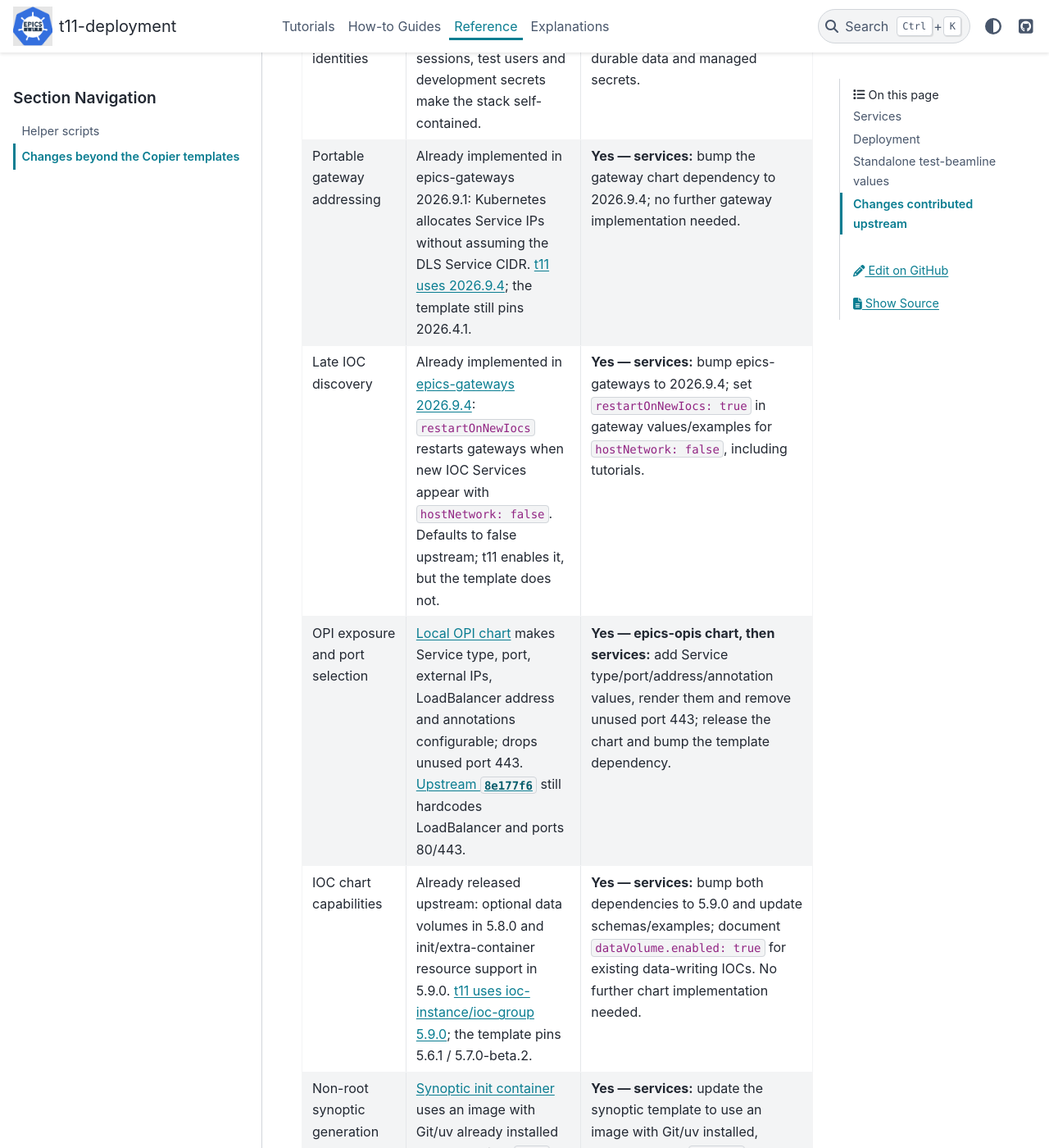
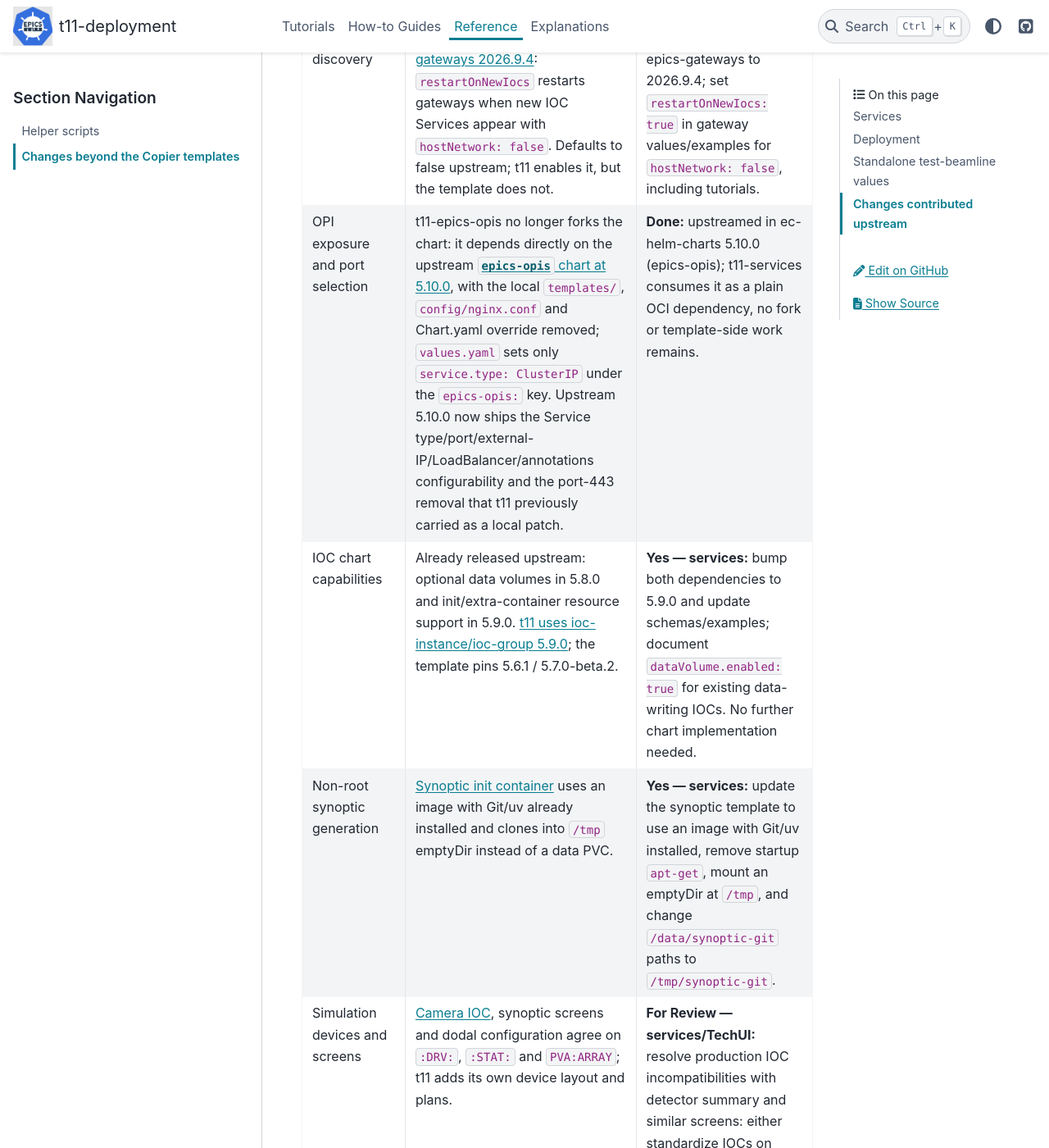
Before and after one commit to epics-containers/t11-deployment, a Sphinx documentation site: the page built from docs/reference/template-differences.md, in a window 1280 px wide and 1400 px high, scrolled down 2343 px. Shown: the whole window at 82% size. Built offline with Sphinx 7.4.7 and the PyData theme 0.15.4, drawn with Linux system fonts in a browser that asks for light colours.

```diff
--- a/docs/reference/template-differences.md
+++ b/docs/reference/template-differences.md
@@ -33,7 +33,7 @@ against [services-template-helm `8132d00`](https://github.com/epics-containers/s
 | Disposable data and identities | Tiled uses in-memory SQLite; local OPA sessions, test users and development secrets make the stack self-contained. | **No:** simulation data and credentials; production needs durable data and managed secrets. |
 | Portable gateway addressing | Already implemented in epics-gateways 2026.9.1: Kubernetes allocates Service IPs without assuming the DLS Service CIDR. [t11 uses 2026.9.4](https://github.com/epics-containers/t11-services/blob/191c256/services/t11-epics-gateways/Chart.yaml); the template still pins 2026.4.1. | **Yes — services:** bump the gateway chart dependency to 2026.9.4; no further gateway implementation needed. |
 | Late IOC discovery | Already implemented in [epics-gateways 2026.9.4](https://github.com/epics-containers/epics-gateways/tree/2026.9.4/helm): `restartOnNewIocs` restarts gateways when new IOC Services appear with `hostNetwork: false`. Defaults to false upstream; t11 enables it, but the template does not. | **Yes — services:** bump epics-gateways to 2026.9.4; set `restartOnNewIocs: true` in gateway values/examples for `hostNetwork: false`, including tutorials. |
-| OPI exposure and port selection | [Local OPI chart](https://github.com/epics-containers/t11-services/tree/191c256/services/t11-epics-opis) makes Service type, port, external IPs, LoadBalancer address and annotations configurable; drops unused port 443. [Upstream `8e177f6`](https://github.com/epics-containers/ec-helm-charts/blob/8e177f6/Charts/epics-opis/templates/deploy.yaml) still hardcodes LoadBalancer and ports 80/443. | **Yes — epics-opis chart, then services:** add Service type/port/address/annotation values, render them and remove unused port 443; release the chart and bump the template dependency. |
+| OPI exposure and port selection | t11-epics-opis no longer forks the chart: it depends directly on the upstream [`epics-opis` chart at 5.10.0](https://github.com/epics-containers/ec-helm-charts/releases/tag/5.10.0), with the local `templates/`, `config/nginx.conf` and Chart.yaml override removed; `values.yaml` sets only `service.type: ClusterIP` under the `epics-opis:` key. Upstream 5.10.0 now ships the Service type/port/external-IP/LoadBalancer/annotations configurability and the port-443 removal that t11 previously carried as a local patch. | **Done:** upstreamed in ec-helm-charts 5.10.0 (epics-opis); t11-services consumes it as a plain OCI dependency, no fork or template-side work remains. |
 | IOC chart capabilities | Already released upstream: optional data volumes in 5.8.0 and init/extra-container resource support in 5.9.0. [t11 uses ioc-instance/ioc-group 5.9.0](https://github.com/epics-containers/t11-services/tree/191c256/.helm-shared); the template pins 5.6.1 / 5.7.0-beta.2. | **Yes — services:** bump both dependencies to 5.9.0 and update schemas/examples; document `dataVolume.enabled: true` for existing data-writing IOCs. No further chart implementation needed. |
 | Non-root synoptic generation | [Synoptic init container](https://github.com/epics-containers/t11-services/blob/191c256/services/bl11t-synoptic/values.yaml) uses an image with Git/uv already installed and clones into `/tmp` emptyDir instead of a data PVC. | **Yes — services:** update the synoptic template to use an image with Git/uv installed, remove startup `apt-get`, mount an emptyDir at `/tmp`, and change `/data/synoptic-git` paths to `/tmp/synoptic-git`. |
 | Simulation devices and screens | [Camera IOC](https://github.com/epics-containers/t11-services/tree/191c256/services/bl11t-di-cam-01), synoptic screens and dodal configuration agree on `:DRV:`, `:STAT:` and `PVA:ARRAY`; t11 adds its own device layout and plans. | **For Review — services/TechUI:** resolve production IOC incompatibilities with detector summary and similar screens: either standardize IOCs on agreed PV names or adapt how TechUI generates those screens to accommodate naming differences. Keep t11's device model and layout local. |
```
Also changed, not shown: 2 other files.
